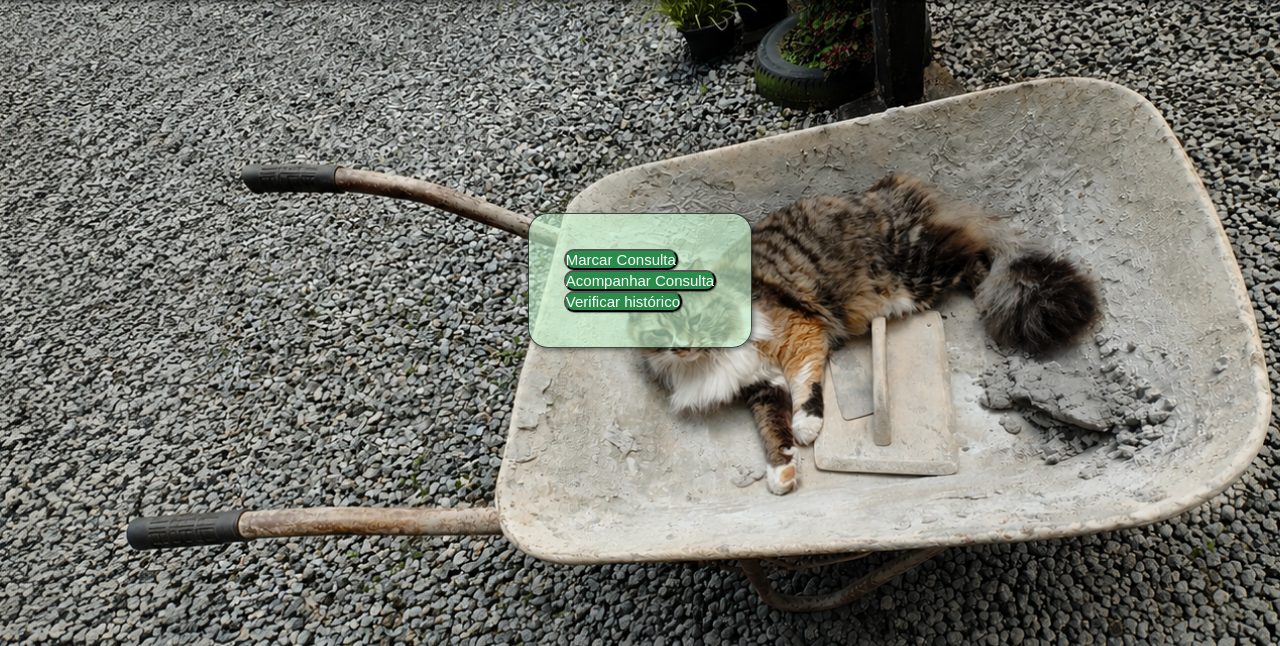
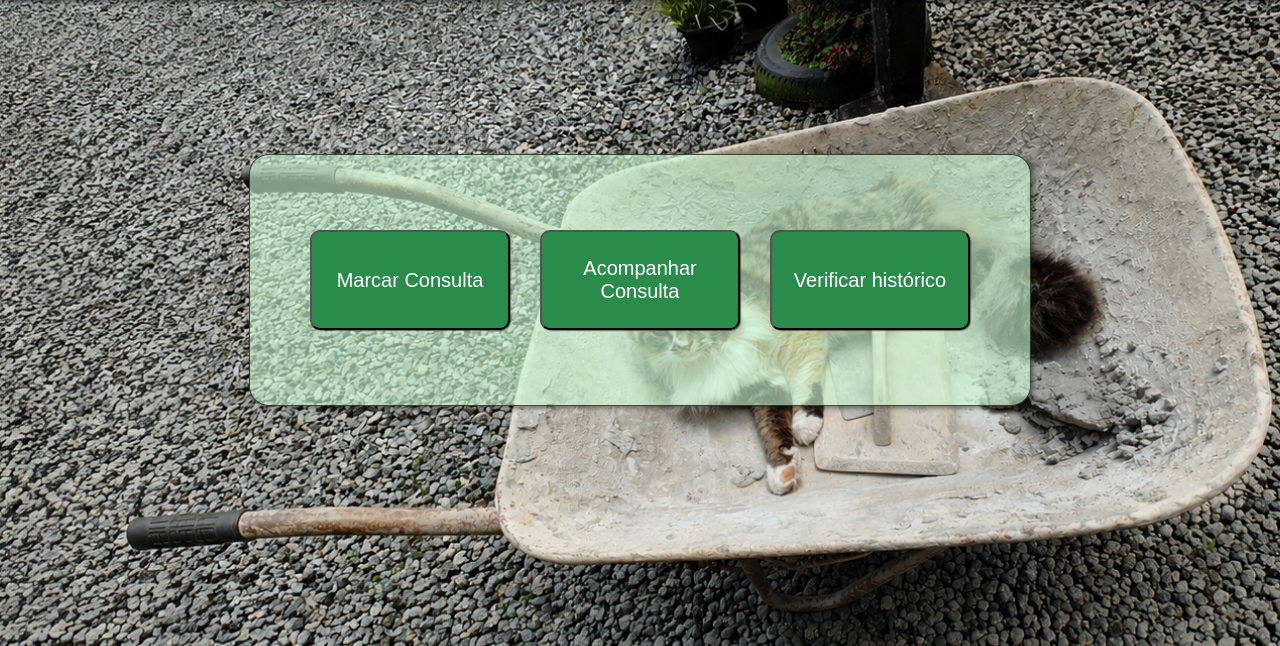
Before and after one commit to UlfGunnar/Projeto-Senai-2-4, a Flask app: page /menu in a window 1280 px wide. Shown: the part 120-766 px from the top of the page. Run offline with Flask 3, Linux system fonts and the light colour scheme.

Commit message:
Continuidade no css do menu do cliente

```diff
--- a/static/css/Menu/Menu_cliente/Menu_cliente_geral.css
+++ b/static/css/Menu/Menu_cliente/Menu_cliente_geral.css
@@ -49,12 +49,14 @@
     background-color: #d0fdd79a;
     border-radius: 20px;
     border: 1px solid rgba(0, 0, 0, 0.678);
-    padding: 35px;
     box-shadow: 2px 2px 5px rgba(0, 0, 0, 0.466);
 }
 
+div {
+    display: flex;
+}
+
 form {
-    display: flex;
     gap: 25px;
     align-items: center;
 }
@@ -65,7 +67,6 @@
     border: 1px solid gray(0, 0, 0, 0.781);
     box-shadow: 1px 1px 1px rgba(0, 0, 0, 0.479);
     border-radius: 10px;
-    font-size: 15px;
 }
 
 button:hover {
@@ -73,3 +74,7 @@
     color: black;
     cursor: pointer;
 }
+
+button:active {
+    background-color: #2A8C4A;
+}
--- a/static/css/Menu/Menu_cliente/Menu_cliente_paisagem.css
+++ b/static/css/Menu/Menu_cliente/Menu_cliente_paisagem.css
@@ -11,3 +11,16 @@
 form {
     flex-direction: row;
 }
+
+main {
+    width: 700px;
+    height: 250px;
+    padding: 0px 40px;
+}
+
+button {
+    margin: 0px 15px;
+    height: 100px;
+    width: 200px;
+    font-size: 20px;
+}
--- a/static/css/Menu/Menu_cliente/Menu_cliente_retrato.css
+++ b/static/css/Menu/Menu_cliente/Menu_cliente_retrato.css
@@ -11,13 +11,16 @@
 main {
     height: 300px;
     width: 125px;
+    padding: 50px 35px;
 }
 
-form {
+div {
     flex-direction: column;
 }
 
 button {
     width: 110px;
     height: 80px;
+    margin: 10px 0px;
+    font-size: 17px;
 }
```
